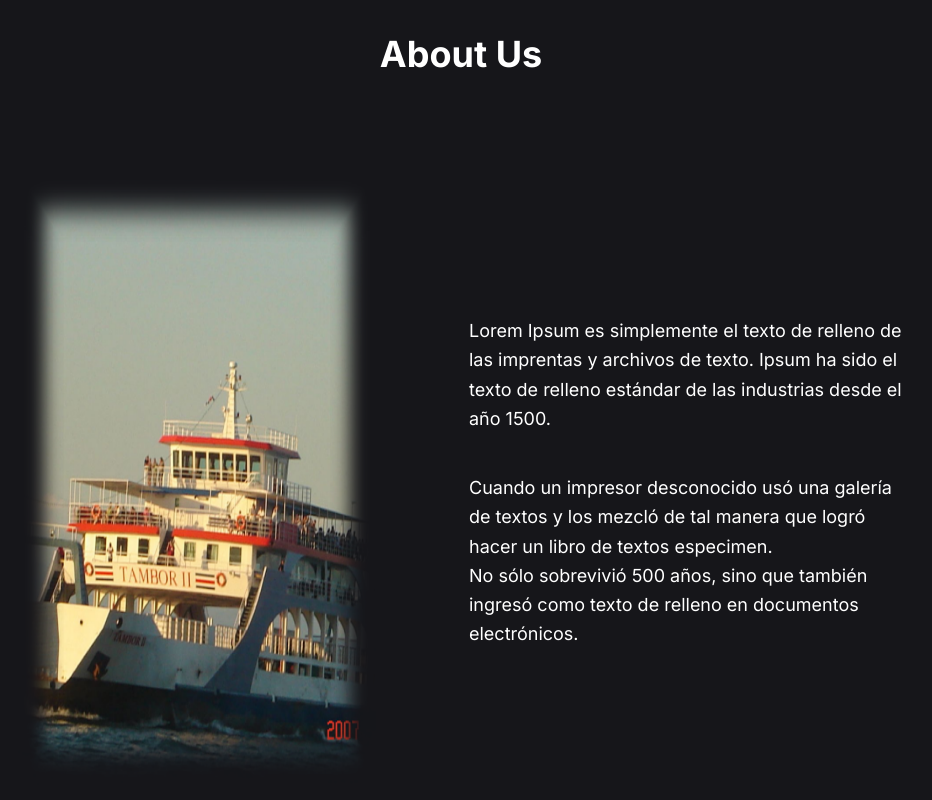
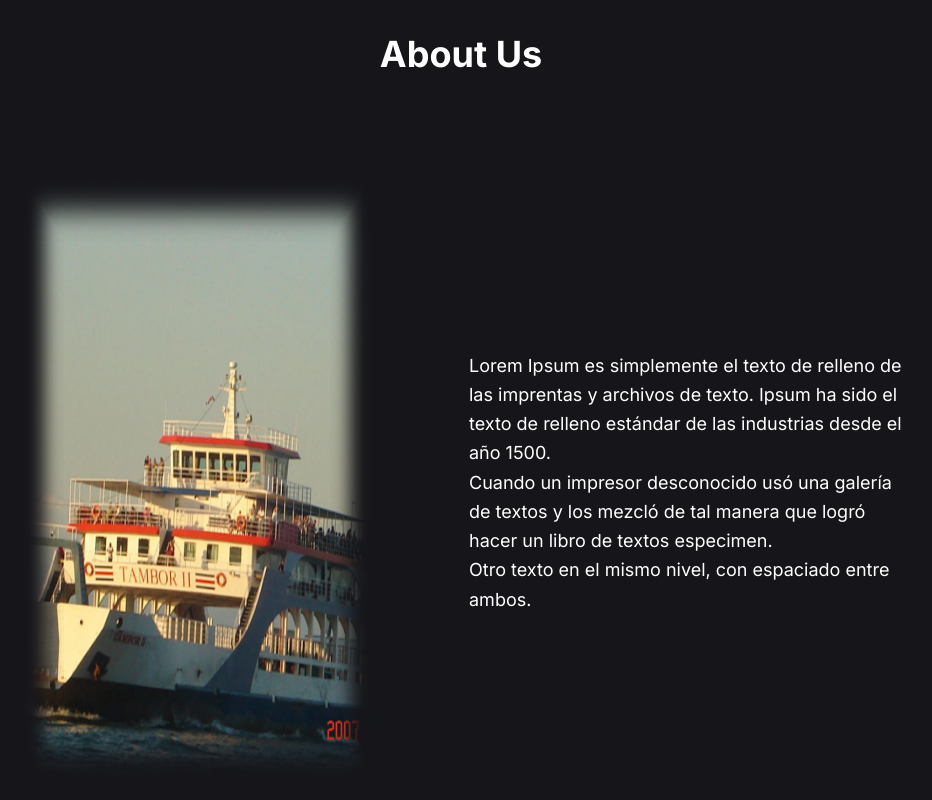
Before and after one commit to pausr23/NovaTech, a React (Vite) app in the folder pacificEnterprise/: page /about-us in a window 1280 px wide. Shown: the part 442-1242 px from the top of the page, without its empty margins (179-1111 px from the left). Built offline with nearby package versions, Linux system fonts and the light colour scheme.

Commit message:
Algunas advertencias de sonarcloud solucionadas

```diff
--- a/pacificEnterprise/src/AboutUs.jsx
+++ b/pacificEnterprise/src/AboutUs.jsx
@@ -1,6 +1,5 @@
 import './App.css'
 import "./index.css";
-import Card from './components/Card.jsx';
 import Footer from './components/Footer.jsx';
 
 function AboutUs() {
@@ -14,11 +13,13 @@ function AboutUs() {
           <p className='text-white text-lg max-w-md leading-relaxed'>
             Lorem Ipsum es simplemente el texto de relleno de las imprentas y archivos de texto.
             Ipsum ha sido el texto de relleno estándar de las industrias desde el año 1500.
-            <span className='block mt-10'>
-              Cuando un impresor desconocido usó una galería de textos y los mezcló de tal manera que logró hacer un libro de textos especimen.
+            <span className='block mr-4'>
+             Cuando un impresor desconocido usó una galería de textos y los mezcló de tal manera que logró hacer un libro de textos especimen.
             </span>
-            No sólo sobrevivió 500 años, sino que también ingresó como texto de relleno en documentos electrónicos.
-          </p>
+              <span className='inline-block'>
+             Otro texto en el mismo nivel, con espaciado entre ambos.
+            </span>
+ </p>
         </div>
 
         <div className='flex flex-col lg:flex-row items-center justify-center gap-8 lg:gap-20 m-2 mt-6'>
--- a/pacificEnterprise/src/components/Footer.jsx
+++ b/pacificEnterprise/src/components/Footer.jsx
@@ -3,7 +3,7 @@ import "../index.css";
 
 export function Footer() {
     return (
-        <>
+
         <div className='bg-[#323035] w-full h-auto py-10 mt-16'>
         <div className='flex justify-center p-6'>
             <img src="./src/assets/img/logo.svg" alt="logo" className="w-42 h-auto" />
@@ -40,7 +40,7 @@ export function Footer() {
             </div>
         </div>
     </div>
-    </>
+
     );
 }
 
```
Also changed, not shown: pacificEnterprise/src/App.jsx (+1 -6 lines).
